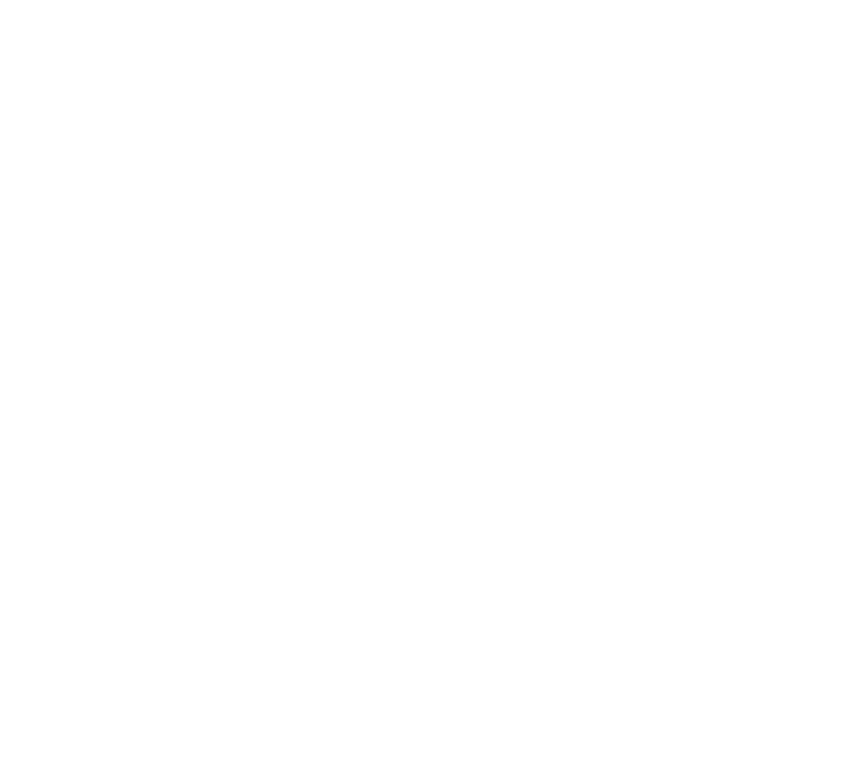
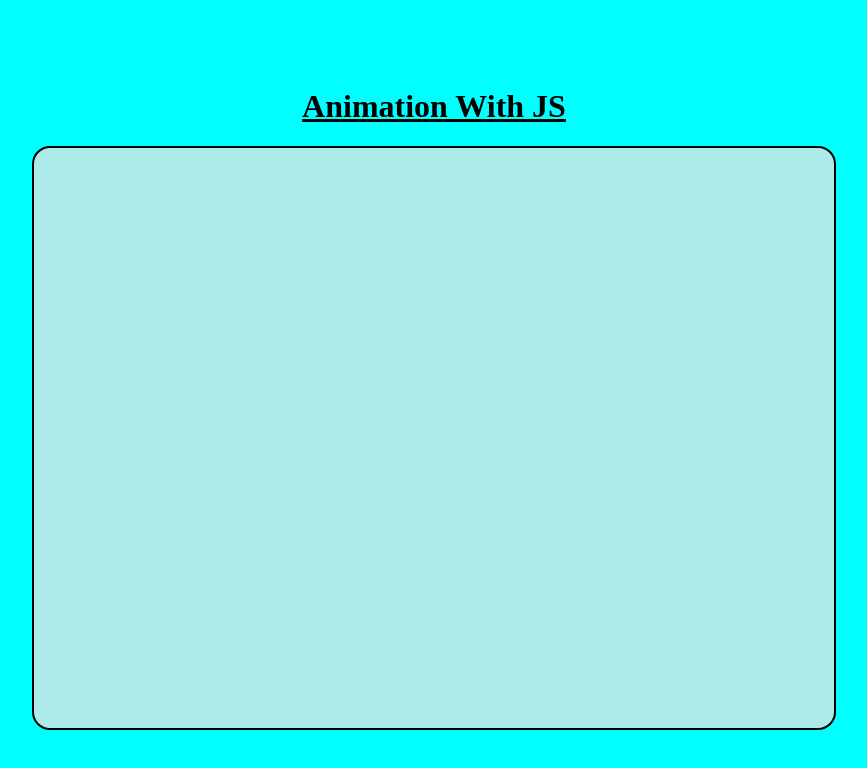
Before and after one commit to abulgit/Animation-in-JS, a plain HTML site: page Index.html in a window 1280 px wide. Shown: the whole page, without its empty margins (206-1073 px from the left). Drawn offline with Linux system fonts and the light colour scheme.

Commit message:
Add on HTML

```diff
--- a/Index.html
+++ b/Index.html
@@ -6,6 +6,34 @@
     <title>Animation With JS</title>
 </head>
 <body>
+    <style>
+        body{
+            overflow: hidden;
+            background-color: aqua;
+        }
+      div,
+      html {
+        height: 100%;
+        margin: 0;
+        display: flex;
+        justify-content: center;
+        align-items: center;
+      }
+
+      canvas {
+        border: 2px solid black;
+        border-radius: 18px;
+        background-color: rgb(173, 234, 234);
+      }
+      h1{
+        text-align: center;
+        user-select: none;
+
+      }
+    </style>
+  </head>
+  <body>
+    <h1><u>Animation With JS</u></h1>
     <canvas id="myCanvas" width="800" height="580"></canvas>
     <script src="animation.js"></script>
 
```
